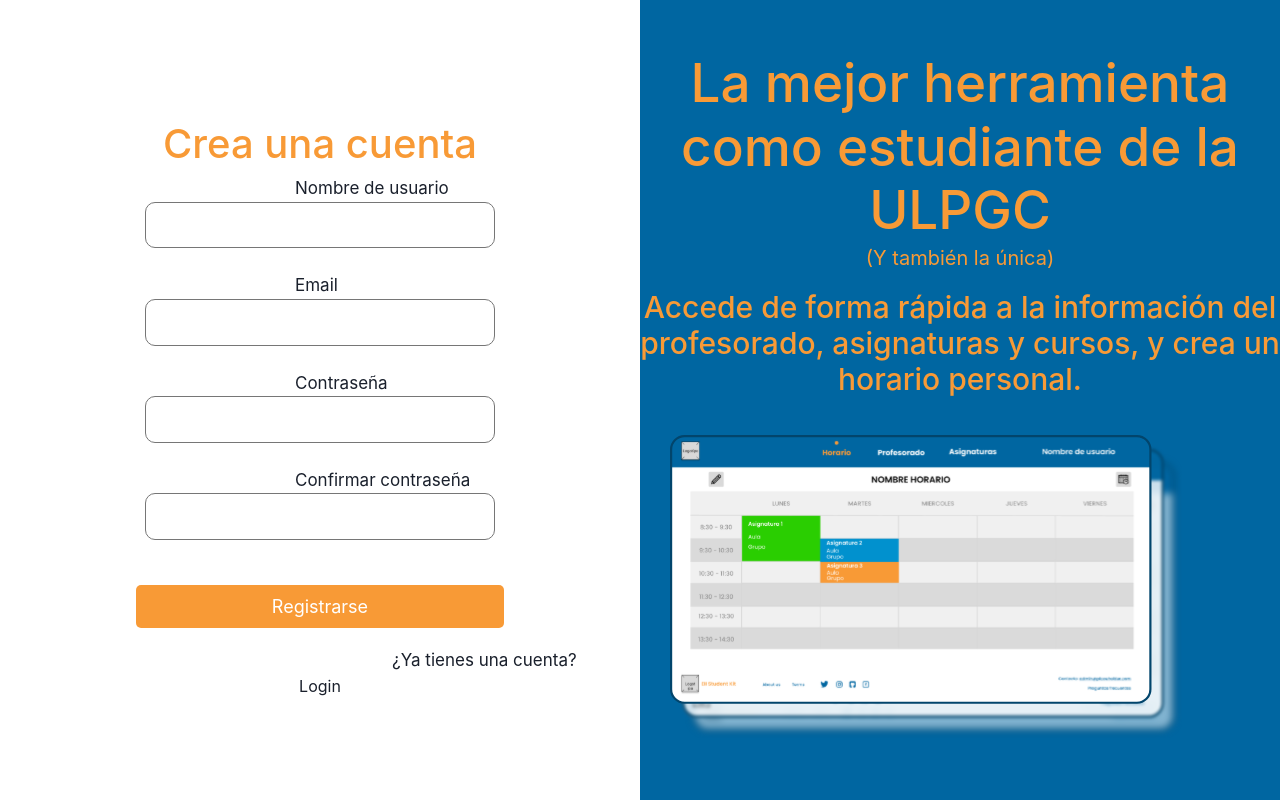
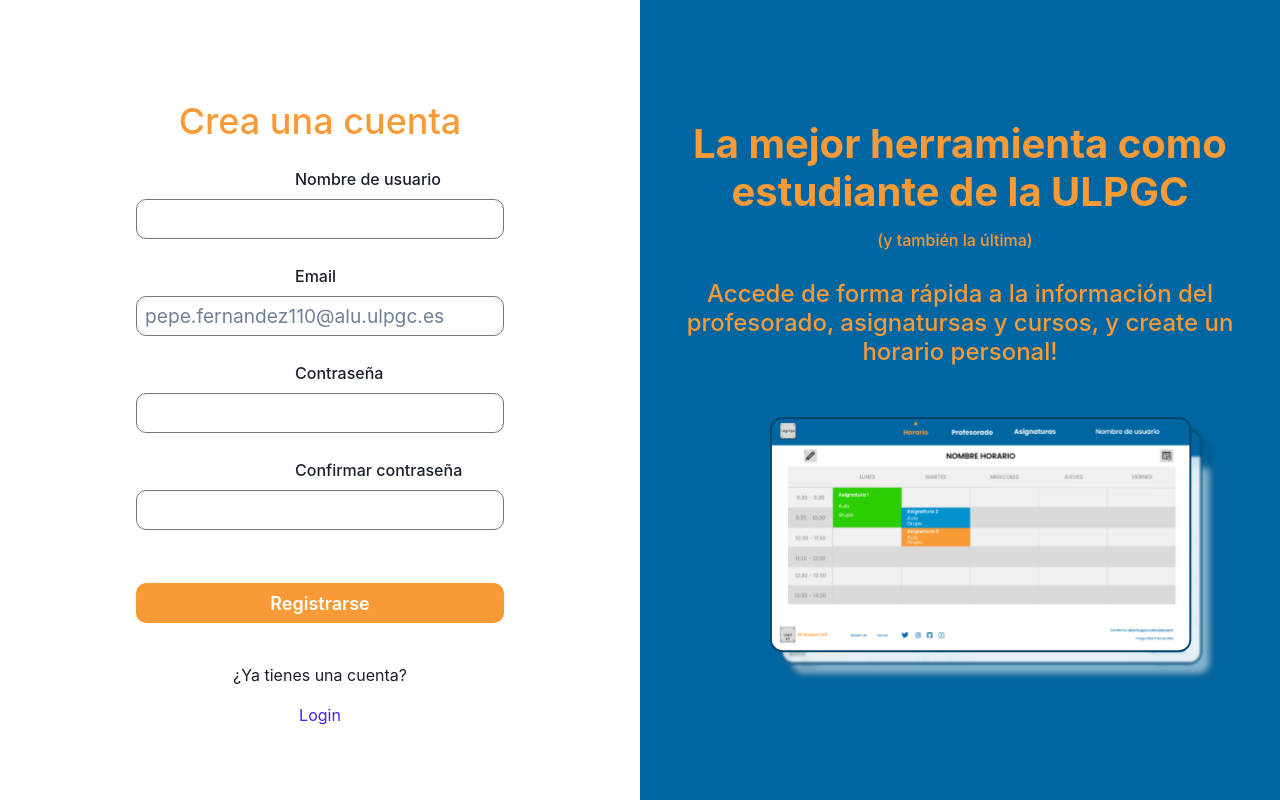
Before and after one commit to raulm1906/StudentKitULPGC, a React (Create React App) app in the folder my-app/: page /Register in a window 1280 px wide. Built offline with nearby package versions, Linux system fonts and the light colour scheme.

Commit message:
Modificado la implementación de Register y Login

```diff
--- a/my-app/src/components/forms.css
+++ b/my-app/src/components/forms.css
@@ -1,27 +1,75 @@
-/* GENERAL FORM*/
+/* GENERAL FORM AND LOGIN PAGE*/
 .form {
     width: 100%;
     height: 100vh;
 }
 
-.form button {
-    min-width: 100%;
-    margin-top: 1.6em;
-}
-
 .form h1 {
     font-size: 36px;
+    text-align: center;
+    margin-top: 150px;
     margin-bottom: 0.65em;
     color: #F89A36;
     font-weight: 500;
 }
-/* REGISTER FORM*/
 
-.registerForm h1 {
-    font-size: 32px;
+.form p {
+    margin-top: 20px;
+    text-align: center;
 }
 
-/* REGISTER PAGE*/
+.form a {
+    color: #3F20FF;
+}
+
+.form .email-label, .contraseña-label {
+    display: flex;
+    margin-left: 295px;
+}
+
+.form .rememberMe-label {
+    display: flex;
+    align-items: center;
+    justify-content: center;
+    margin-right: 260px;
+}
+
+.form input {
+    margin-bottom: 25px;
+    padding: 8px;
+    border-radius: 10px;
+    border: 1px solid #767676;
+    width: 368px;
+    font-size:larger;
+}
+
+.form input:hover {
+    background: #EFF4FD;
+    border: 1px solid #0066A1;
+}
+
+.form input:focus {
+    outline: none;
+}
+
+.form input[type="password"] {
+    letter-spacing: 5px;
+}
+
+.form button {
+    background-color: #F89A36;
+    color: #FFFFFF;
+    border: none;
+    border-radius: 10px;
+    width: 368px;
+    cursor: pointer;
+    font-size: 18px;
+    margin: 20px;
+    margin-top: 1.6em;
+}
+
+
+/* TITLE PAGE*/
 .registerPortada {
     color: #F89A36;
     background-color: #0066A1;
@@ -29,15 +77,88 @@
 }
 
 .registerPortada h1 {
-    font-size: 48px;
+    font-size: 40px;
+    font-weight: bold;
+    margin-top: 120px;
 }
 
 .registerPortada h4 {
     font-size: 24px;
+    margin: 30px;
 }
 
 .registerPortada h5 {
     font-size: 16px;
+    margin-top: 15px;
+    margin-right: 10px;
 }
 
-/* LOGIN PAGE*/
+.registerPortada img {
+    width: 70%;
+    margin: 20px;
+    margin-left: 130px;
+}
+
+/* REGISTER PAGE*/
+.register {
+    width: 100%;
+    height: 100vh;
+}
+
+.register h1 {
+    font-size: 36px;
+    text-align: center;
+    margin-top: 100px;
+    margin-bottom: 0.65em;
+    color: #F89A36;
+    font-weight: 500;
+}
+
+.register p {
+    margin-top: 20px;
+    text-align: center;
+}
+
+.register a {
+    color: #3F20FF;
+}
+
+.register label {
+    display: flex;
+    margin-left: 295px;
+}
+
+
+.register input {
+    margin-bottom: 25px;
+    padding: 8px;
+    border-radius: 10px;
+    border: 1px solid #767676;
+    width: 368px;
+    font-size:larger;
+}
+
+.register input:hover {
+    background: #EFF4FD;
+    border: 1px solid #0066A1;
+}
+
+.register input:focus {
+    outline: none;
+}
+
+.register input[type="password"] {
+    letter-spacing: 5px;
+}
+
+.register button {
+    background-color: #F89A36;
+    color: #FFFFFF;
+    border: none;
+    border-radius: 10px;
+    width: 368px;
+    cursor: pointer;
+    font-size: 18px;
+    margin: 20px;
+    margin-top: 1.6em;
+}
--- a/my-app/src/pages/Login/LoginForm.js
+++ b/my-app/src/pages/Login/LoginForm.js
@@ -1,27 +1,28 @@
 import React from "react";
 import { useState } from "react";
-import { FormControl, FormLabel, FormHelperText, FormErrorMessage, Input } from "@chakra-ui/react";
+import { FormControl, FormLabel, FormHelperText, FormErrorMessage, Input, Checkbox } from "@chakra-ui/react";
 import { Button, Box } from "@chakra-ui/react";
+import { Link } from "react-router-dom";
 
 import '../../components/forms.css'
 import RegisterPortada from "../Register/RegisterPortada";
 function LoginForm() {
     const [emailInput, setEmailInput] = useState('');
     const [passwordInput, setPasswordInput] = useState('');
+    const [rememberMe, setRememberMe] = useState(false);
 
     const handleEmailInputChange = (e) => setEmailInput(e.target.value);
     const handlePasswordInput = (e) => setPasswordInput(e.target.value);
+    const handleRememberMeChange = (e) => setRememberMe(e.target.checked);
 
     const isEmailError = emailInput === '';
 
     return (
     <Box colSpan={2} display={"flex"}>
-      <RegisterPortada></RegisterPortada>
-
-      <div className=" form">
+      <div className=" text-center w-50 form">
         <h1>Bienvenido de <br></br> vuelta!</h1>
         <FormControl>
-          <FormLabel>Email</FormLabel>
+        <FormLabel className="email-label">Email</FormLabel>
           <Input placeholder='pepe.fernandez110@alu.ulpgc.es' type='email' value={emailInput} onChange={handleEmailInputChange} />
           {!isEmailError ? (
             <FormHelperText>
@@ -31,7 +32,7 @@
             <FormErrorMessage>Email is required.</FormErrorMessage>
           )}
 
-          <FormLabel>Contraseña</FormLabel>
+          <FormLabel className="contraseña-label">Contraseña</FormLabel>
           <Input type='password' value={passwordInput} onChange={handlePasswordInput} />
           {!isEmailError ? (
             <FormHelperText>
@@ -42,20 +43,18 @@
           )}
 
         </FormControl>
-          <Button
-              size='md'
-              height='48px'
-              width='200px'
-              border='2px'
-              borderColor='green.500'
-          >
-          Login
-          </Button>
-
-          <p>Todavía no tienes una cuenta?</p>
-          <p><a href="">Regístrate</a></p>
-        </div>
-      </Box>
+        <Button>Login</Button>
+        <FormLabel className="rememberMe-label">
+          <Checkbox
+            isChecked={rememberMe}
+            onChange={handleRememberMeChange}
+          />
+          Recuérdame
+        </FormLabel>
+        <p>¿Todavía no tienes una cuenta? <Link to="/Register">Regístrate</Link> </p>
+      </div>
+      <RegisterPortada></RegisterPortada>
+    </Box>
     )
 }
 
--- a/my-app/src/pages/Register/RegisterHome.js
+++ b/my-app/src/pages/Register/RegisterHome.js
@@ -1,49 +1,76 @@
-import "./Register.css"
+import React from "react";
+import { useState } from "react";
+import { FormControl, FormLabel, FormHelperText, FormErrorMessage, Input, Checkbox } from "@chakra-ui/react";
+import { Button, Box } from "@chakra-ui/react";
+import '../../components/forms.css'
 import imagen from "./Group 22.svg";
+import RegisterPortada from "./RegisterPortada";
 import { Link } from "react-router-dom";
+
 function RegisterHome() {
-    return(
-<div className="App">
-      <div className="split left">
-        <h1>Crea una cuenta</h1>
-        <main>
-          <form action="procesar_registro.php" method="post">
-            <div>
-              <label htmlFor="nombre">Nombre de usuario</label>
-              <input type="text" id="nombre" name="nombre" required />
-            </div>
-            <div>
-              <label htmlFor="correo">Email</label>
-              <input type="text" id="correo" name="correo" required />
-            </div>
-            <div>
-              <label htmlFor="contraseña">Contraseña</label>
-              <input type="password" id="contraseña" name="contraseña" required />
-            </div>
-            <div>
-              <label htmlFor="confirmar-contraseña">Confirmar contraseña</label>
-              <input type="password" id="confirmar-contraseña" name="confirmar-contraseña" required />
-            </div>
-            <button type="submit">Registrarse</button>
-          </form>
-          <div>
-            <label htmlFor="mensaje-login">¿Ya tienes una cuenta?</label>
-            <Link to="/Login">Login</Link>
-          </div>
-        </main>
-      </div>
-      <div className="split right">
-        <h1>La mejor herramienta como estudiante de la ULPGC</h1>
-        <p>(Y también la única)</p>
-        <h2>Accede de forma rápida a la información del profesorado, asignaturas y cursos, y crea un horario personal.</h2>
-        <main>
-          <form action="procesar_imagen.php" method="post">
-            <img src={imagen} alt="ULPGC" />
-          </form>
-        </main>
-      </div>
-    </div>
+    const [usuarioInput, setUsuarioInput] = useState('');
+    const [emailInput, setEmailInput] = useState('');
+    const [passwordInput, setPasswordInput] = useState('');
+    const [confirmPasswordInput, setConfirmPasswordInput] = useState('');
+
+    const handleUsuarioInputChange = (e) => setUsuarioInput(e.target.value);
+    const handleEmailInputChange = (e) => setEmailInput(e.target.value);
+    const handlePasswordInput = (e) => setPasswordInput(e.target.value);
+    const handleConfirmPasswordInput = (e) => setConfirmPasswordInput(e.target.value);
+
+    const isUsuarioError = usuarioInput === ''
+    const isEmailError = emailInput === ''
+
+    return (
+      <Box colSpan={2} display={"flex"}>
+        <div className=" text-center w-50 register">
+          <h1>Crea una cuenta</h1>
+          <FormControl>
+            <FormLabel className="usuario-label">Nombre de usuario</FormLabel>
+            <Input type='usuario' value={usuarioInput} onChange={handleUsuarioInputChange}/>
+            {!isUsuarioError ? (
+              <FormHelperText>
+                Enter your username.
+              </FormHelperText>
+            ) : (
+              <FormErrorMessage>Username is required.</FormErrorMessage>
+            )}
+            <FormLabel className="email-label">Email</FormLabel>
+              <Input placeholder="pepe.fernandez110@alu.ulpgc.es" type="email" value={emailInput} onChange={handleEmailInputChange} />
+              {!isEmailError ? (
+                <FormHelperText>
+                  Enter the email you'd like to receive the newsletter on.
+                </FormHelperText>
+              ) : (
+                <FormErrorMessage>Email is required.</FormErrorMessage>
+              )}
+            <FormLabel className="contraseña-label">Contraseña</FormLabel>
+            <Input type='password' value={passwordInput} onChange={handlePasswordInput} />
+            {!isEmailError ? (
+              <FormHelperText>
+                Enter the email you'd like to receive the newsletter on.
+              </FormHelperText>
+            ) : (
+              <FormErrorMessage>Email is required.</FormErrorMessage>
+            )}
+            <FormLabel className="confirmarContraseña-label">Confirmar contraseña</FormLabel>
+            <Input type='password' value={confirmPasswordInput} onChange={handleConfirmPasswordInput} />
+            {!isEmailError ? (
+              <FormHelperText>
+                Enter the email you'd like to receive the newsletter on.
+              </FormHelperText>
+            ) : (
+              <FormErrorMessage>Email is required.</FormErrorMessage>
+            )}
+          </FormControl>
+          <Button>Registrarse</Button>
+          <p>¿Ya tienes una cuenta?</p>
+          <Link to="/Login">Login</Link>
+        </div>
+        <RegisterPortada></RegisterPortada>
+      </Box>
     )
+
 }
 
 export default RegisterHome
--- a/my-app/src/pages/Register/RegisterPortada.js
+++ b/my-app/src/pages/Register/RegisterPortada.js
@@ -1,5 +1,6 @@
 import React from "react";
 import { Box, Image, Center } from "@chakra-ui/react";
+import imagen from "./Group 22.svg";
 
 
 function RegisterPortada() {
@@ -14,7 +15,7 @@
         </h4>
         <Center>
         <Box>
-            <Image src='https://via.placeholder.com/150' alt='Dan Abramov' />
+            <img src={imagen} alt="ULPGC" />
         </Box>
         </Center>
     </div>
```
